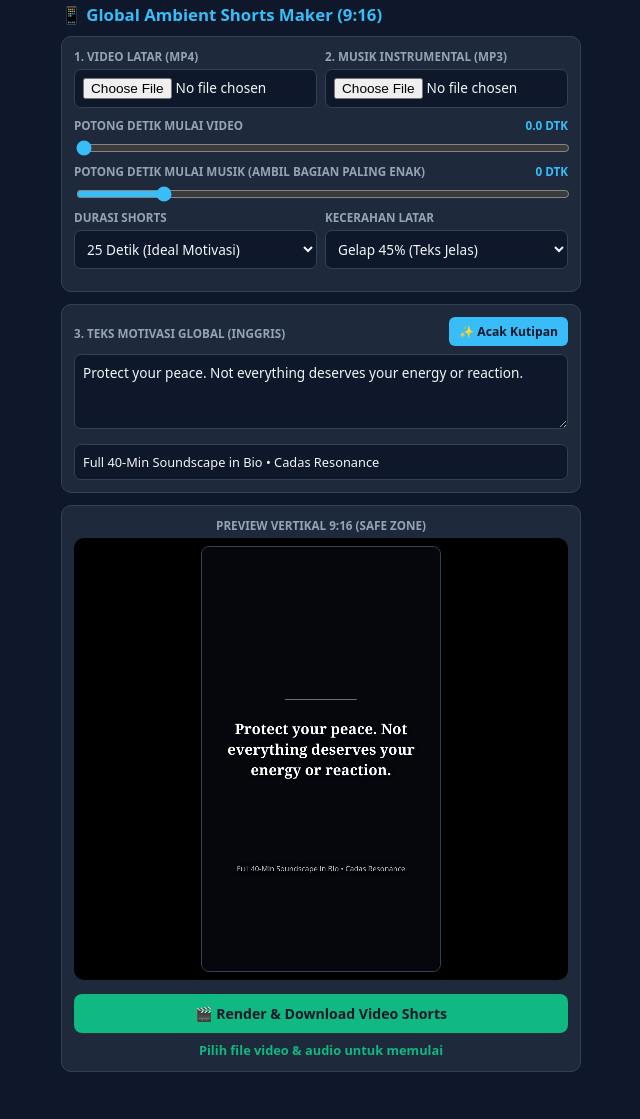
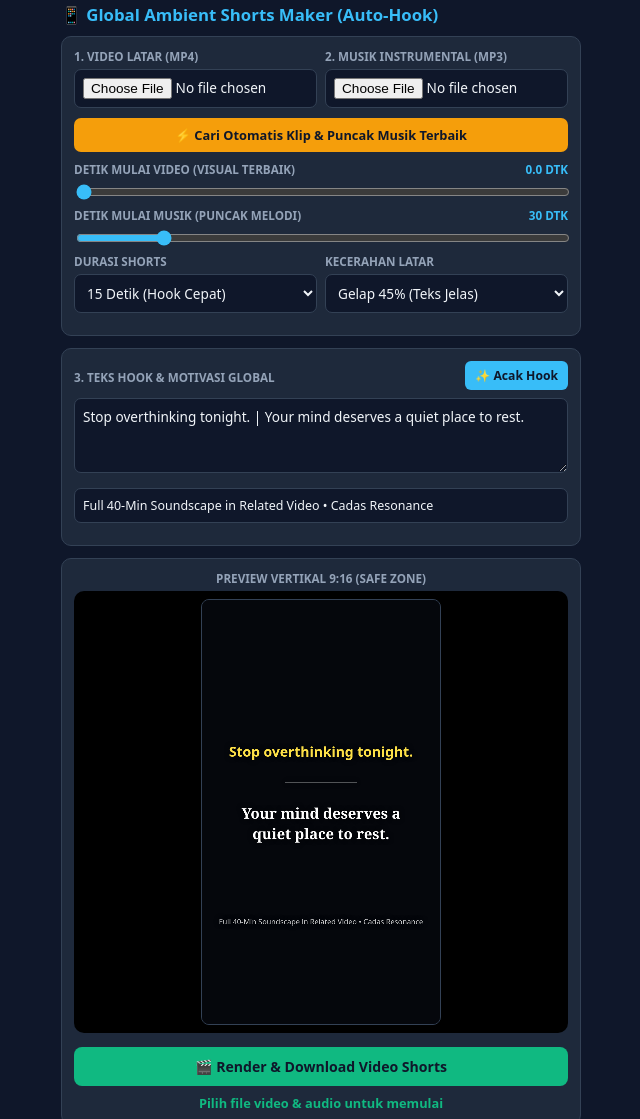
Before and after one commit to 3Dgokil/intrument, a plain HTML site: page shorts.html in a window 1280 px wide. Shown: the part 57-1176 px from the top of the page, without its empty margins (319-959 px from the left). Before the commit the page ends 1153 px from the top, so only its background shows below. Drawn offline with Linux system fonts and the light colour scheme.

Commit message:
Update title and labels for shorts maker

```diff
--- a/shorts.html
+++ b/shorts.html
@@ -3,7 +3,7 @@
 <head>
 <meta charset="UTF-8">
 <meta name="viewport" content="width=device-width,initial-scale=1">
-<title>Global Ambient Shorts Maker (9:16)</title>
+<title>Global Ambient Shorts Maker (Auto-Hook 9:16)</title>
 <style>
 :root{--bg:#0f172a;--c:#1e293b;--b:#334155;--p:#38bdf8;--a:#10b981;--t:#f1f5f9;--m:#94a3b8}
 *{box-sizing:border-box;font-family:system-ui,sans-serif}
@@ -12,12 +12,13 @@ body{background:var(--bg);color:var(--t);margin:0;padding:12px}
 h1{font-size:1.05rem;color:var(--p);margin:0 0 10px}
 .card{background:var(--c);border:1px solid var(--b);border-radius:10px;padding:12px;margin-bottom:12px}
 label{display:block;font-size:.73rem;font-weight:700;color:var(--m);margin-bottom:5px;text-transform:uppercase}
-input[type=file],select,textarea{width:100%;background:var(--bg);border:1px solid var(--b);color:var(--t);padding:8px;border-radius:7px;font-size:.85rem;margin-bottom:10px}
+input[type=file],select,textarea,input[type=text]{width:100%;background:var(--bg);border:1px solid var(--b);color:var(--t);padding:8px;border-radius:7px;font-size:.85rem;margin-bottom:10px}
 input[type=range]{width:100%;accent-color:var(--p);margin-bottom:8px}
 .row{display:grid;grid-template-columns:1fr 1fr;gap:8px}
 .btn{width:100%;background:var(--a);color:var(--bg);border:0;padding:10px;border-radius:8px;font-weight:700;font-size:.88rem;cursor:pointer;margin-top:4px}
 .btn:disabled{background:var(--b);color:var(--m);cursor:not-allowed}
 .btn-sub{background:var(--p);color:var(--bg);border:0;padding:6px 10px;border-radius:6px;font-size:.76rem;font-weight:700;cursor:pointer;margin-bottom:8px}
+.btn-auto{width:100%;background:#f59e0b;color:#0f172a;border:0;padding:8px;border-radius:7px;font-weight:800;font-size:.8rem;cursor:pointer;margin-bottom:10px}
 .prev-wrap{display:flex;justify-content:center;background:#000;border-radius:10px;padding:8px;margin-bottom:10px}
 canvas{width:240px;height:426px;border-radius:8px;border:1px solid var(--b);background:#090d16}
 .val{color:var(--p);font-weight:700;float:right}
@@ -27,11 +28,11 @@ canvas{width:240px;height:426px;border-radius:8px;border:1px solid var(--b);back
 <body>
 <div class="box">
   <div style="display:flex;gap:8px;margin-bottom:12px">
-  <a href="index.html" style="flex:1;text-align:center;background:#1e293b;color:#f1f5f9;border:1px solid #334155;padding:8px;border-radius:8px;font-weight:700;text-decoration:none;font-size:.82rem">🎵 Generator Musik</a>
-  <a href="shorts.html" style="flex:1;text-align:center;background:#38bdf8;color:#0f172a;padding:8px;border-radius:8px;font-weight:700;text-decoration:none;font-size:.82rem">📱 Pembuat Shorts</a>
+    <a href="index.html" style="flex:1;text-align:center;background:#1e293b;color:#f1f5f9;border:1px solid #334155;padding:8px;border-radius:8px;font-weight:700;text-decoration:none;font-size:.82rem">🎵 Generator Musik</a>
+    <a href="shorts.html" style="flex:1;text-align:center;background:#38bdf8;color:#0f172a;padding:8px;border-radius:8px;font-weight:700;text-decoration:none;font-size:.82rem">📱 Pembuat Shorts</a>
   </div>
 
-  <h1>📱 Global Ambient Shorts Maker (9:16)</h1>
+  <h1>📱 Global Ambient Shorts Maker (Auto-Hook)</h1>
 
   <div class="card">
     <div class="row">
@@ -45,18 +46,20 @@ canvas{width:240px;height:426px;border-radius:8px;border:1px solid var(--b);back
       </div>
     </div>
 
-    <label>Potong Detik Mulai Video <span class="val" id="vStartLbl">0.0 dtk</span></label>
+    <button class="btn-auto" id="autoBtn" onclick="autoDetectBest()">⚡ Cari Otomatis Klip & Puncak Musik Terbaik</button>
+
+    <label>Detik Mulai Video (Visual Terbaik) <span class="val" id="vStartLbl">0.0 dtk</span></label>
     <input type="range" id="vStart" min="0" max="60" step="0.5" value="0" oninput="seekVid()">
 
-    <label>Potong Detik Mulai Musik (Ambil Bagian Paling Enak) <span class="val" id="aStartLbl">0 dtk</span></label>
+    <label>Detik Mulai Musik (Puncak Melodi) <span class="val" id="aStartLbl">30 dtk</span></label>
     <input type="range" id="aStart" min="0" max="180" step="1" value="30" oninput="updLbl()">
 
     <div class="row">
       <div>
         <label>Durasi Shorts</label>
         <select id="dur">
-          <option value="15">15 Detik (Retensi Tinggi)</option>
-          <option value="25" selected>25 Detik (Ideal Motivasi)</option>
+          <option value="15" selected>15 Detik (Hook Cepat)</option>
+          <option value="25">25 Detik (Ideal Motivasi)</option>
           <option value="40">40 Detik (Deep Calm)</option>
         </select>
       </div>
@@ -73,11 +76,11 @@ canvas{width:240px;height:426px;border-radius:8px;border:1px solid var(--b);back
 
   <div class="card">
     <div style="display:flex;justify-content:space-between;align-items:center">
-      <label>3. Teks Motivasi Global (Inggris)</label>
-      <button class="btn-sub" onclick="randomQuote()">✨ Acak Kutipan</button>
+      <label>3. Teks Hook & Motivasi Global</label>
+      <button class="btn-sub" onclick="randomQuote()">✨ Acak Hook</button>
     </div>
-    <textarea id="qText" rows="3" oninput="drawFrame()">Protect your peace. Not everything deserves your energy or reaction.</textarea>
-    <input type="text" id="subText" value="Full 40-Min Soundscape in Bio • Cadas Resonance" oninput="drawFrame()" style="width:100%;background:var(--bg);border:1px solid var(--b);color:var(--t);padding:8px;border-radius:7px;font-size:.8rem">
+    <textarea id="qText" rows="3" oninput="drawFrame()">Stop overthinking tonight. | Your mind deserves a quiet place to rest.</textarea>
+    <input type="text" id="subText" value="Full 40-Min Soundscape in Related Video • Cadas Resonance" oninput="drawFrame()" style="font-size:.78rem">
   </div>
 
   <div class="card">
@@ -94,22 +97,23 @@ canvas{width:240px;height:426px;border-radius:8px;border:1px solid var(--b);back
 <audio id="aud" crossorigin="anonymous" style="display:none"></audio>
 
 <script>
-const quotes=[
-  "Protect your peace. Not everything deserves your energy or reaction.",
-  "Slow down. You don't have to figure out your whole life tonight.",
-  "Rest is not laziness. Sometimes the most productive thing you can do is breathe.",
-  "Distance yourself from noise until you can hear your own thoughts again.",
-  "You survived 100% of your hardest days. Keep moving quietly.",
-  "Let go of what you cannot control. Peace begins where expectation ends.",
-  "Stop rushing. What is meant for you will never require you to lose yourself.",
-  "Heal in silence. Grow in private. Let your peace speak for itself."
+// Format: "Kalimat Hook (2 detik pertama) | Kalimat Penenang Utama"
+const hooks=[
+  "Stop overthinking tonight. | Your mind deserves a quiet place to rest.",
+  "Read this if you feel exhausted. | You don't have to carry everything alone.",
+  "Protect your peace at all costs. | Not everything deserves your energy.",
+  "Slow down for 15 seconds. | Breathe in calm, let go of the noise.",
+  "Listen closely to this silence. | Healing begins when you stop rushing.",
+  "You survived your hardest days. | Let tonight be your moment of stillness.",
+  "Distance yourself from chaos. | Peace begins where expectation ends."
 ];
+
 const cv=document.getElementById("cv"),ctx=cv.getContext("2d");
 const vid=document.getElementById("vid"),aud=document.getElementById("aud");
-let isRecording=false,animId=null;
+let isRecording=false,audioBufferCache=null;
 
 function randomQuote(){
-  document.getElementById("qText").value=quotes[Math.floor(Math.random()*quotes.length)];
+  document.getElementById("qText").value=hooks[Math.floor(Math.random()*hooks.length)];
   drawFrame();
 }
 function updLbl(){
@@ -118,9 +122,7 @@ function updLbl(){
 }
 function seekVid(){
   updLbl();
-  if(vid.duration){
-    vid.currentTime=parseFloat(document.getElementById("vStart").value)||0;
-  }
+  if(vid.duration)vid.currentTime=parseFloat(document.getElementById("vStart").value)||0;
 }
 
 document.getElementById("vFile").onchange=e=>{
@@ -133,14 +135,86 @@ document.getElementById("vFile").onchange=e=>{
   vid.onseeked=()=>drawFrame();
 };
 
-document.getElementById("aFile").onchange=e=>{
+document.getElementById("aFile").onchange=async e=>{
   const f=e.target.files[0];if(!f)return;
   aud.src=URL.createObjectURL(f);
-  aud.onloadedmetadata=()=>{
-    document.getElementById("aStart").max=Math.max(0,Math.floor(aud.duration-15));
-    document.getElementById("status").textContent="Siap! Atur detik potong lalu tekan Render.";
-  };
+  document.getElementById("status").textContent="Menganalisis gelombang musik...";
+  try{
+    const arr=await f.arrayBuffer();
+    const actx=new (window.AudioContext||window.webkitAudioContext)();
+    audioBufferCache=await actx.decodeAudioData(arr);
+    document.getElementById("aStart").max=Math.max(0,Math.floor(audioBufferCache.duration-15));
+    autoFindAudioPeak();
+  }catch(err){
+    document.getElementById("status").textContent="Audio dimuat. Siap atur titik potong.";
+  }
 };
+
+// Memindai energi gelombang audio untuk mencari bagian melodi paling penuh/enak
+function autoFindAudioPeak(){
+  if(!audioBufferCache)return;
+  const data=audioBufferCache.getChannelData(0);
+  const sr=audioBufferCache.sampleRate;
+  const dur=parseInt(document.getElementById("dur").value,10)||15;
+  const totalSec=Math.floor(audioBufferCache.duration);
+  // Hindari 12 detik pertama (intro sepi) dan 15 detik terakhir (outro)
+  const minS=Math.min(12,Math.floor(totalSec*0.1));
+  const maxS=Math.max(minS+1,totalSec-dur-5);
+  let bestSec=minS,bestScore=-1;
+
+  for(let s=minS;s<=maxS;s+=2){
+    let sum=0;
+    const startIdx=s*sr;
+    const endIdx=Math.min(data.length,(s+dur)*sr);
+    for(let i=startIdx;i<endIdx;i+=100){
+      sum+=data[i]*data[i];
+    }
+    const rms=Math.sqrt(sum/((endIdx-startIdx)/100));
+    if(rms>bestScore){bestScore=rms;bestSec=s;}
+  }
+  document.getElementById("aStart").value=bestSec;
+  updLbl();
+  document.getElementById("status").textContent=`⚡ Puncak musik terdeteksi otomatis di detik ke-${bestSec}!`;
+}
+
+// Memindai beberapa titik video untuk mencari kontras cahaya/langit terbaik
+async function autoDetectBest(){
+  if(audioBufferCache)autoFindAudioPeak();
+  if(!vid.duration){
+    alert("Pilih file Video (MP4) terlebih dahulu!");
+    return;
+  }
+  const st=document.getElementById("status");
+  st.textContent="Memindai visual video paling dramatis...";
+  const maxV=Math.max(1,Math.floor(vid.duration-3));
+  const steps=5;
+  let bestTime=0,bestContrast=-1;
+  const tmpCv=document.createElement("canvas");
+  tmpCv.width=160;tmpCv.height=90;
+  const tctx=tmpCv.getContext("2d");
+
+  for(let i=0;i<steps;i++){
+    const t=Math.floor((maxV/steps)*i);
+    await new Promise(res=>{
+      vid.currentTime=t;
+      vid.onseeked=()=>res();
+    });
+    tctx.drawImage(vid,0,0,160,90);
+    const px=tctx.getImageData(0,0,160,90).data;
+    let mean=0,variance=0;
+    for(let p=0;p<px.length;p+=16)mean+=(px[p]+px[p+1]+px[p+2])/3;
+    mean/=(px.length/16);
+    for(let p=0;p<px.length;p+=16){
+      const lum=(px[p]+px[p+1]+px[p+2])/3;
+      variance+=(lum-mean)*(lum-mean);
+    }
+    if(variance>bestContrast){bestContrast=variance;bestTime=t;}
+  }
+  document.getElementById("vStart").value=bestTime;
+  vid.currentTime=bestTime;
+  updLbl();
+  st.textContent=`⚡ Klip terbaik dipilih: Video ${bestTime} dtk & Puncak Musik ${document.getElementById("aStart").value} dtk!`;
+}
 
 function wrapText(text,maxW){
   const words=text.split(" "),lines=[];let cur="";
@@ -153,11 +227,10 @@ function wrapText(text,maxW){
   return lines;
 }
 
-function drawFrame(zoom=1){
+function drawFrame(zoom=1,elapsed=99){
   const W=cv.width,H=cv.height;
   ctx.fillStyle="#090d16";ctx.fillRect(0,0,W,H);
 
-  // Gambar video dengan crop 9:16 + efek zoom halus
   if(vid.readyState>=2){
     const vw=vid.videoWidth,vh=vid.videoHeight;
     const scale=Math.max(W/vw,H/vh)*zoom;
@@ -165,31 +238,46 @@ function drawFrame(zoom=1){
     ctx.drawImage(vid,(W-dw)/2,(H-dh)/2,dw,dh);
   }
 
-  // Lapisan gelap agar teks putih sangat terbaca
   ctx.fillStyle=`rgba(0,0,0,${document.getElementById("dark").value})`;
   ctx.fillRect(0,0,W,H);
 
-  // Garis aksen tipis di atas & bawah teks
-  ctx.strokeStyle="rgba(255,255,255,0.45)";
-  ctx.lineWidth=2;
-  ctx.beginPath();ctx.moveTo(W*0.35,H*0.36);ctx.lineTo(W*0.65,H*0.36);ctx.stroke();
+  // Pisahkan bagian Hook (sebelum tanda |) dan Isi Utama (setelah tanda |)
+  const raw=document.getElementById("qText").value.trim();
+  const parts=raw.split("|");
+  const hookLine=parts[0]?parts[0].trim():"";
+  const bodyLine=parts[1]?parts[1].trim():"";
 
-  // Teks Motivasi Utama
-  ctx.fillStyle="#ffffff";
   ctx.textAlign="center";
   ctx.textBaseline="middle";
+  ctx.shadowColor="rgba(0,0,0,0.9)";
+  ctx.shadowBlur=16;
+
+  // Tampilkan Hook Atas dengan warna aksen emas lembut (langsung muncul di detik 0)
+  if(hookLine){
+    ctx.fillStyle="#fde047";
+    ctx.font="700 42px system-ui, sans-serif";
+    const hLines=wrapText(hookLine,W*0.82);
+    hLines.forEach((ln,i)=>ctx.fillText(ln,W/2,H*0.36+(i*52)));
+  }
+
+  // Garis pemisah tipis
+  ctx.strokeStyle="rgba(255,255,255,0.4)";
+  ctx.lineWidth=2;
+  ctx.beginPath();ctx.moveTo(W*0.35,H*0.43);ctx.lineTo(W*0.65,H*0.43);ctx.stroke();
+
+  // Kalimat Utama (muncul halus setelah 1.2 detik untuk menjaga retensi penonton)
+  const alpha=elapsed<1.2?Math.max(0.15,elapsed/1.2):1;
+  ctx.fillStyle=`rgba(255,255,255,${alpha})`;
   ctx.font="600 44px Georgia, serif";
-  ctx.shadowColor="rgba(0,0,0,0.85)";
-  ctx.shadowBlur=14;
-  const q=document.getElementById("qText").value.trim();
-  const lines=wrapText(q,W*0.80);
+  const mainText=bodyLine||hookLine;
+  const lines=wrapText(mainText,W*0.80);
   const lineH=62;
-  const startY=(H*0.48)-((lines.length-1)*lineH)/2;
+  const startY=(H*0.53)-((lines.length-1)*lineH)/2;
   lines.forEach((ln,i)=>ctx.fillText(ln,W/2,startY+i*lineH));
 
-  // Watermark / Call to Action ke video panjang (Safe Zone atas UI Shorts)
+  // Call to Action di Safe Zone atas UI Shorts
   ctx.font="500 22px system-ui, sans-serif";
-  ctx.fillStyle="rgba(255,255,255,0.75)";
+  ctx.fillStyle="rgba(255,255,255,0.78)";
   ctx.fillText(document.getElementById("subText").value,W/2,H*0.76);
   ctx.shadowBlur=0;
 }
@@ -203,7 +291,6 @@ async function startRender(){
   const vStart=parseFloat(document.getElementById("vStart").value)||0;
   const aStart=parseFloat(document.getElementById("aStart").value)||0;
 
-  // Gabungkan stream Canvas + Audio
   const ac=new (window.AudioContext||window.webkitAudioContext)();
   const srcNode=ac.createMediaElementSource(aud);
   const dest=ac.createMediaStreamDestination();
@@ -220,9 +307,9 @@ async function startRender(){
     const blob=new Blob(chunks,{type:"video/webm"});
     const a=document.createElement("a");
     a.href=URL.createObjectURL(blob);
-    a.download=`Shorts_Motivation_${Date.now()}.webm`;
+    a.download=`Shorts_Hook_${Date.now()}.webm`;
     a.click();
-    st.textContent="Selesai! File video Shorts otomatis terunduh.";
+    st.textContent="Selesai! Video Shorts dengan Auto-Hook otomatis terunduh.";
     btn.disabled=false;isRecording=false;
     vid.pause();aud.pause();
   };
@@ -238,8 +325,8 @@ async function startRender(){
     if(!isRecording)return;
     const elapsed=(now-t0)/1000;
     if(vid.ended||vid.currentTime>=vid.duration-0.2)vid.currentTime=vStart;
-    const zoom=1+(elapsed/dur)*0.08; // Efek zoom-in perlahan
-    drawFrame(zoom);
+    const zoom=1+(elapsed/dur)*0.09;
+    drawFrame(zoom,elapsed);
     st.textContent=`Merekam Shorts: ${Math.min(dur,elapsed).toFixed(1)} / ${dur} detik...`;
     if(elapsed>=dur){
       recorder.stop();
@@ -252,4 +339,4 @@ async function startRender(){
 drawFrame();
 </script>
 </body>
-  </html>
+</html>
```
